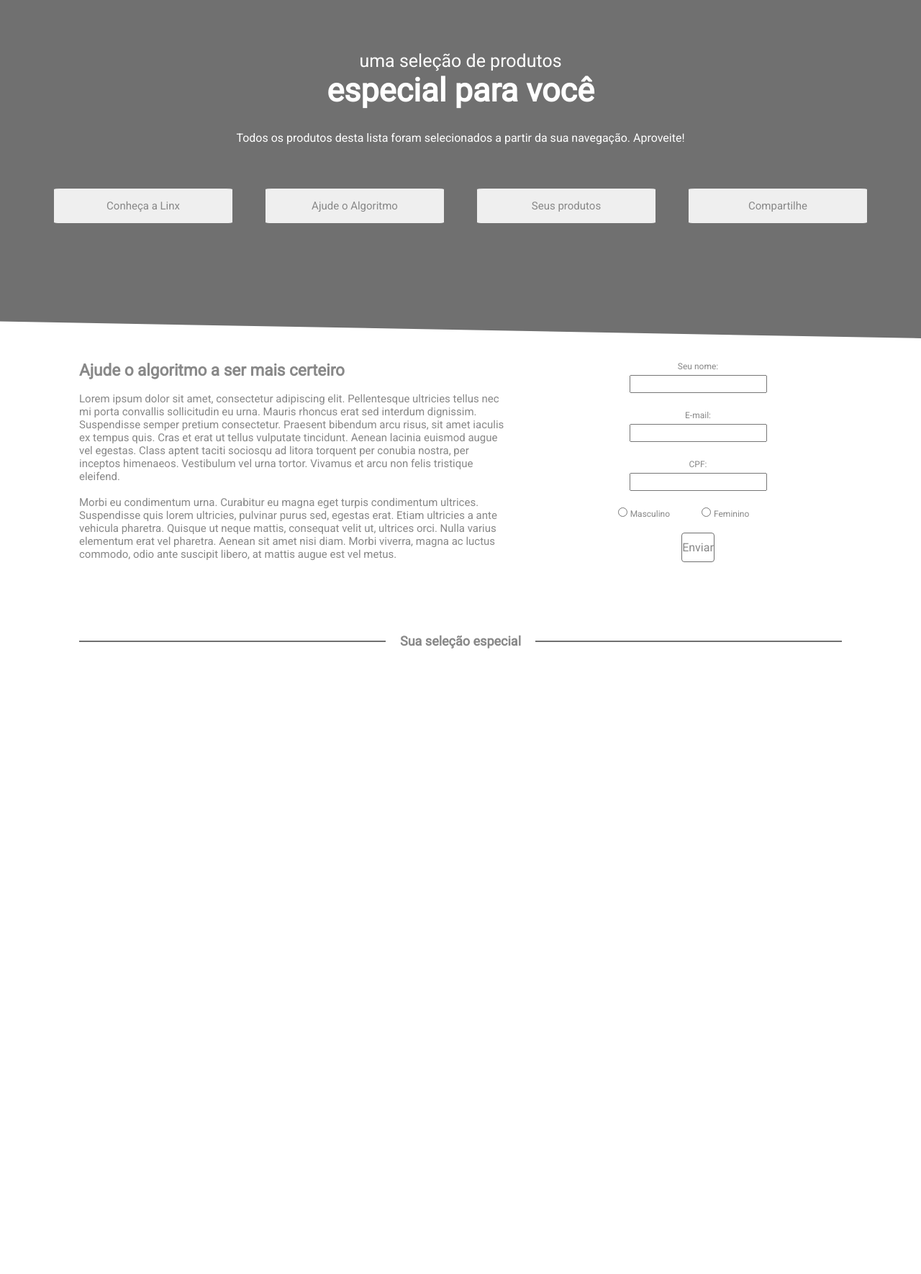
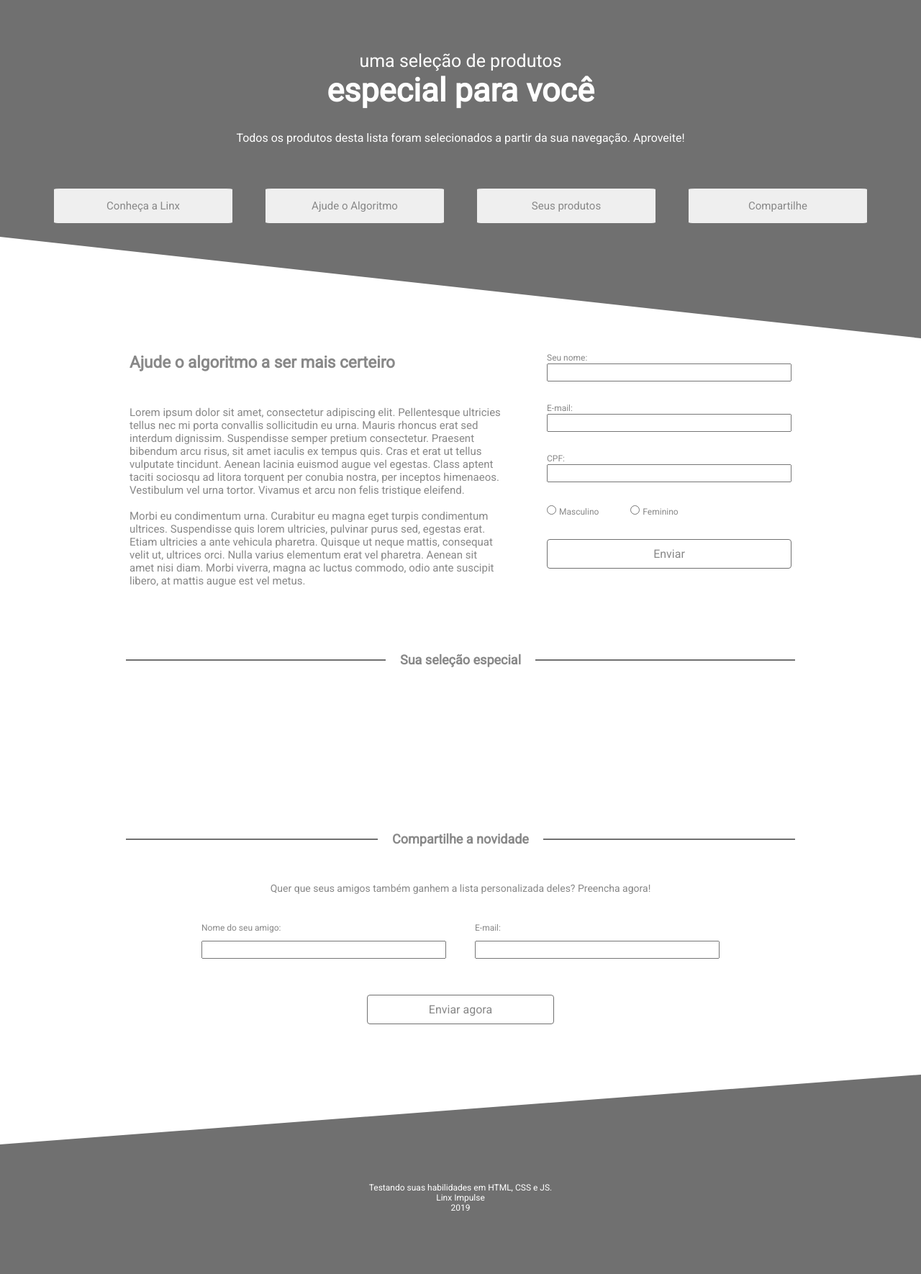
Before and after one commit to UniversidadeDeVassouras/labprogint-2020.2-ViniciusAlmeida-p2, a Flask app: page / in a window 1280 px wide. Shown: the whole page at 72% size. Before the commit the page ends 901 px from the top, so only its background shows below. Run offline with Flask 2, Linux system fonts and the light colour scheme.

Commit message:
Feat: Index Finalizada + CSS
foi finalizado a index do trabalho em acordo com o MOCK proposto, também foi finalizado o CSS.

```diff
--- a/application/view/static/assets/css/main.css
+++ b/application/view/static/assets/css/main.css
@@ -1,7 +1,7 @@
 @import url('https://fonts.googleapis.com/css?family=Roboto');
 * {
     font-family: 'Roboto';
-    margin: auto;
+    margin: 0px;
     color: #888;
 }
 
@@ -14,7 +14,7 @@
     padding-top: 70px;
     height: 400px;
     background-color: #707070;
-    clip-path: polygon(0 0, 100% 0, 100% 100%, 0 95%);
+    clip-path: polygon(0 0, 100% 0, 100% 100%, 0 70%);
 }
 
 #header-1 {
@@ -55,7 +55,7 @@
     margin-left: 30px;
     margin-right: 30px;
     font-size: 15px;
-    width: 600px;
+    width: 520px;
 }
 
 #form-inscricao {
@@ -63,7 +63,7 @@
     flex-direction: column;
     justify-content: space-between;
     height: 300px;
-    width: 400px;
+    width: 340px;
     margin-right: 30px;
     margin-left: 30px;
 }
@@ -72,8 +72,8 @@
     display: flex;
     flex-direction: column;
     justify-content: space-between;
-    height: 50px;
-    width: 350px;
+    height: 40px;
+    width: 340px;
 }
 
 .form-inscricao-campos>input:invalid {
@@ -97,7 +97,7 @@ input {
     border: 1px solid #707070;
     border-radius: 4px;
     padding: 10px 0;
-    background-color: white;
+    background-color: var(--titulo-principal);
 }
 
 .sessao-produtos {
@@ -115,7 +115,7 @@ input {
     text-align: center;
     align-self: center;
     grid-gap: 20px;
-    width: 1060px;
+    width: 930px;
     margin-bottom: 50px;
     font-size: 18px;
     font-weight: bold;
@@ -126,3 +126,132 @@ input {
     content: '';
     border-top: 2px solid #707070;
 }
+
+.produtos {
+    display: flex;
+    max-width: 920px;
+    column-gap: 40px;
+    row-gap: 40px;
+    margin-bottom: 50px;
+    flex-flow: row wrap;
+}
+
+.card-produto {
+    display: flex;
+    flex-direction: column;
+    width: 200px;
+}
+
+.imagem-produto {
+    border: 1px solid #707070;
+    height: 150px;
+    margin-bottom: 14px;
+}
+
+.nome-produto {
+    font-size: 15px;
+    margin-bottom: 10px;
+}
+
+.descricao-produto {
+    font-size: 12px;
+    height: 60px;
+}
+
+.preco-antigo-produto {
+    font-size: 12px;
+    margin-bottom: 6px;
+}
+
+.preco-novo-produto {
+    font-size: 16px;
+    font-weight: bold;
+    margin-bottom: 7px;
+}
+
+.divisao-produto {
+    font-size: 12px;
+    margin-bottom: 10px;
+}
+
+.botao-produto {
+    font-size: 16px;
+    border: 1px solid #707070;
+    border-radius: 4px;
+    padding: 5px 0;
+    background-color: var(--titulo-principal);
+}
+
+.mais-noticias {
+    display: flex;
+    flex-direction: column;
+    align-items: center;
+    margin-bottom: 70px;
+}
+
+.sessao-mais-noticias {
+    display: grid;
+    grid-template-columns: minmax(20px, 1fr) auto minmax(20px, 1fr);
+    align-items: center;
+    text-align: center;
+    align-self: center;
+    grid-gap: 20px;
+    width: 930px;
+    margin-bottom: 50px;
+    font-size: 18px;
+    font-weight: bold;
+}
+
+.sessao-mais-noticias:before,
+.sessao-mais-noticias:after {
+    content: '';
+    border-top: 2px solid #707070;
+}
+
+.mais-noticias>h3 {
+    padding-bottom: 40px;
+    font-size: 14px;
+    font-weight: lighter;
+}
+
+#compartilhar-formulario {
+    display: flex;
+    justify-content: center;
+    margin-bottom: 50px;
+}
+
+.compartilhar-form {
+    display: flex;
+    flex-direction: column;
+    justify-content: space-between;
+    height: 50px;
+    width: 340px;
+}
+
+#compartilhar-formulario .compartilhar-form {
+    margin: 0 20px 0 20px;
+}
+
+.botao-compartilhar {
+    font-size: 16px;
+    border: 1px solid #707070;
+    border-radius: 4px;
+    padding: 10px 0;
+    background-color: var(--titulo-principal);
+}
+
+.mais-noticias .botao-compartilhar {
+    width: 260px;
+}
+
+.footer-projeto {
+    text-align: center;
+    font-size: 12px;
+    padding: 150px 0 85px 0;
+    background-color: #707070;
+    clip-path: polygon(0 35%, 100% 0, 100% 100%, 0 100%);
+}
+
+#footer-descricao {
+    color: var(--titulo-principal);
+}
--- a/application/view/templates/index.html
+++ b/application/view/templates/index.html
@@ -22,7 +22,7 @@
 
     <section class="main">
         <div id="descricao-main">
-            <h2>Ajude o algoritmo a ser mais certeiro</h2>
+            <h2 style="margin-bottom: 30px;">Ajude o algoritmo a ser mais certeiro</h2>
             <br>
             <p>Lorem ipsum dolor sit amet, consectetur adipiscing elit. Pellentesque ultricies tellus nec mi porta convallis sollicitudin eu urna. Mauris rhoncus erat sed interdum dignissim. Suspendisse semper pretium consectetur. Praesent bibendum arcu
                 risus, sit amet iaculis ex tempus quis. Cras et erat ut tellus vulputate tincidunt. Aenean lacinia euismod augue vel egestas. Class aptent taciti sociosqu ad litora torquent per conubia nostra, per inceptos himenaeos. Vestibulum vel urna
@@ -54,8 +54,40 @@
 
     <section class="sessao-produtos">
         <p id="sessao-produtos-titulo">Sua seleção especial</p>
+        <div class="produtos">
+            {%for produtos in listar_produtos%}
+            <div class="card-produto">
+                <img class="imagem-produto" src='http:{{produtos.get_imagem_produto()}}'>
+                <p class="nome-produto">{{produtos.get_nome_produto()}}</p>
+                <p class="descricao-produto">{{produtos.get_descricao_produto()}}</p>
+                <p class="preco-antigo-produto">De: {{produtos.get_preco_antigo()}}</p>
+                <p class="preco-novo-produto">Por: {{produtos.get_preco_novo()}}</p>
+                <p class="divisao-produto">ou {{produtos.get_qtd_parcela_produto()}}x de {{produtos.get_valor_parcela_produto()}}r$</p>
+                <button class="botao-produto">Comprar</button>
+            </div>
+            {%endfor%}
+        </div>
+
+    </section>
+    <section class="mais-noticias">
+        <p class="sessao-mais-noticias">Compartilhe a novidade</p>
+        <h3>Quer que seus amigos também ganhem a lista personalizada deles? Preencha agora!</h3>
+        <form action id="compartilhar-formulario">
+            <span class="compartilhar-form">
+                <label for="friendName">Nome do seu amigo:</label>
+                <input type="text" name="friendName" id="friendName">
+            </span>
+            <span class="compartilhar-form">
+                <label for="friendEmail">E-mail:</label>
+                <input type="email" name="friendEmail" id="friendEmail">
+            </span>
+        </form>
+        <button class="botao-compartilhar">Enviar agora</button>
     </section>
 
+    <footer class="footer-projeto">
+        <p id="footer-descricao">Testando suas habilidades em HTML, CSS e JS. <br>Linx Impulse<br> 2019</p>
+    </footer>
 
 </body>
 
```
